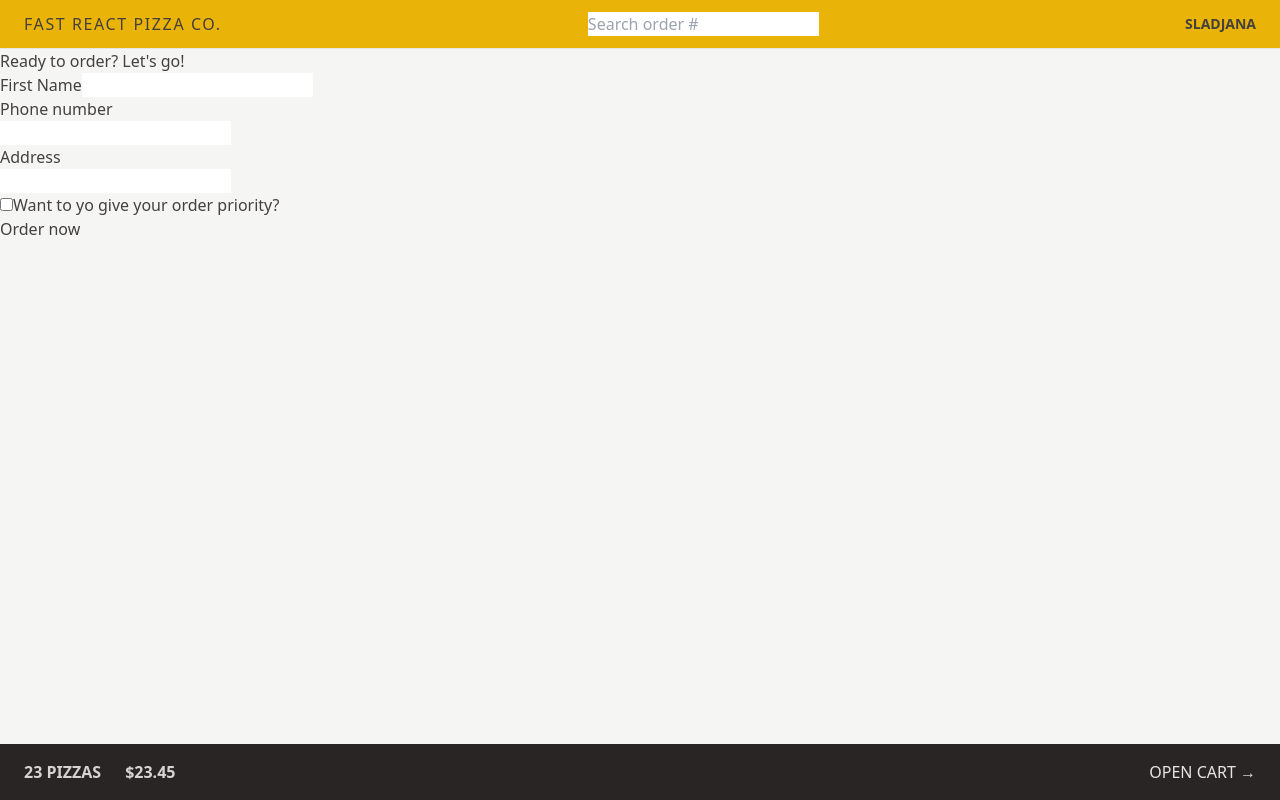
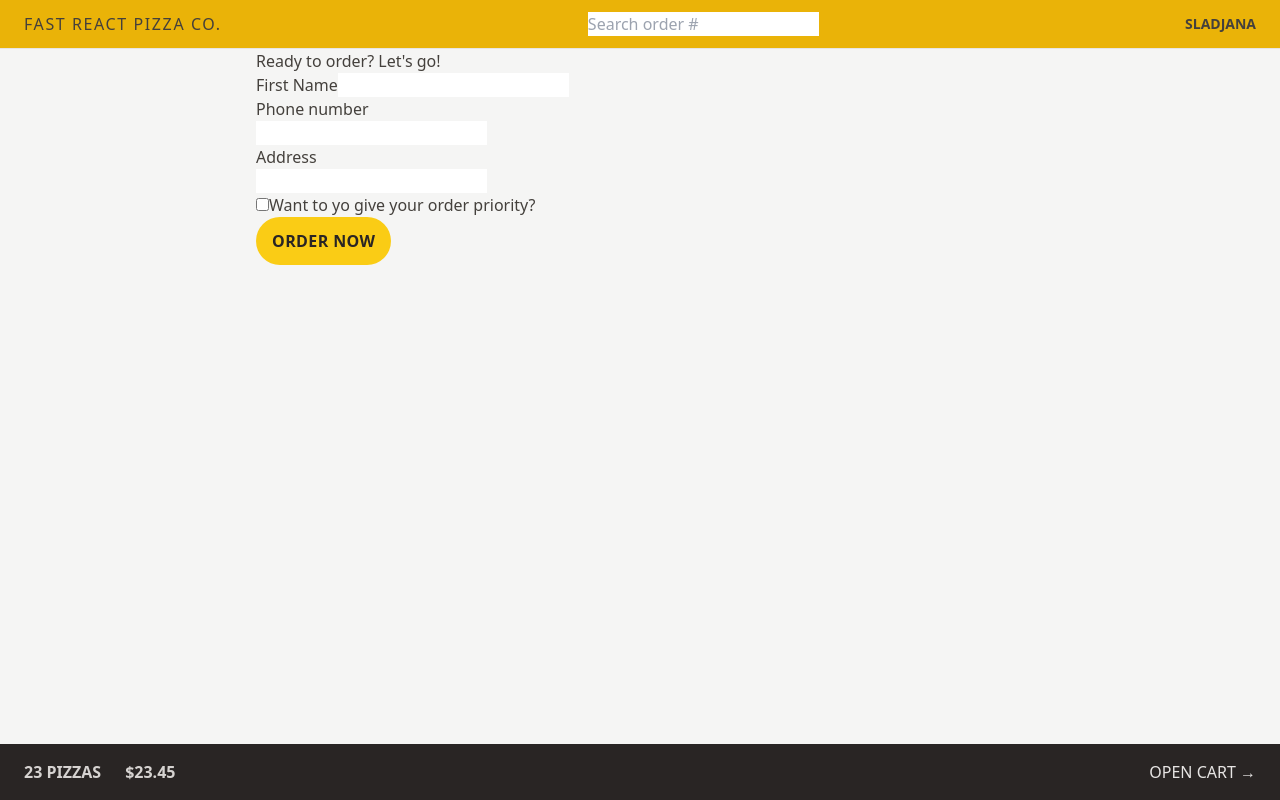
Before and after one commit to SladjanaDejanovic/Fast-React-Pizza, a React (Vite) app: page /order/new in a window 1280 px wide. Built offline with nearby package versions, Linux system fonts and the light colour scheme.

Commit message:
styling buttons

```diff
--- a/src/features/cart/Cart.jsx
+++ b/src/features/cart/Cart.jsx
@@ -29,7 +29,7 @@
 
   return (
     <div>
-      <Link to="/menu">&larr; Back to menu</Link>
+      <Link to="/menu" className="text-sm text-blue-500 hover:text-blue-600">&larr; Back to menu</Link>
 
       <h2>Your cart, %NAME%</h2>
 
--- a/src/features/order/CreateOrder.jsx
+++ b/src/features/order/CreateOrder.jsx
@@ -6,7 +6,7 @@
 // https://uibakery.io/regex-library/phone-number
 const isValidPhone = (str) =>
   /^\+?\d{1,4}?[-.\s]?\(?\d{1,3}?\)?[-.\s]?\d{1,4}[-.\s]?\d{1,4}[-.\s]?\d{1,9}$/.test(
-    str
+    str,
   );
 
 const fakeCart = [
@@ -82,7 +82,13 @@
 
         <div>
           <input type="hidden" name="cart" value={JSON.stringify(cart)} />
-          <button disabled={isSubmitting}>
+          <button
+            disabled={isSubmitting}
+            className="bg-yellow-400 uppercase tracking-wide rounded-full
+          font-semibold text-stone-800 py-3 px-4 inline-block hover:bg-yellow-300
+          transition-colors duration-300 focus:outline-none focus:ring focus:ring-yellow-300 focus:ring-offset-2
+           focus:bg-yellow-300 disabled:cursor-not-allowed"
+          >
             {isSubmitting ? "Placing order..." : "Order now"}
           </button>
         </div>
--- a/src/ui/AppLayout.jsx
+++ b/src/ui/AppLayout.jsx
@@ -13,7 +13,7 @@
       {isLoading && <Loader />}
       <Header />
       <div className="overflow-auto">
-      <main className="max-w-3xl">
+      <main className="max-w-3xl mx-auto">
         <Outlet />
       </main></div>
       <CartOverview />
```
Also changed, not shown: 1 other file (tests, documents, lock files or other folders).
